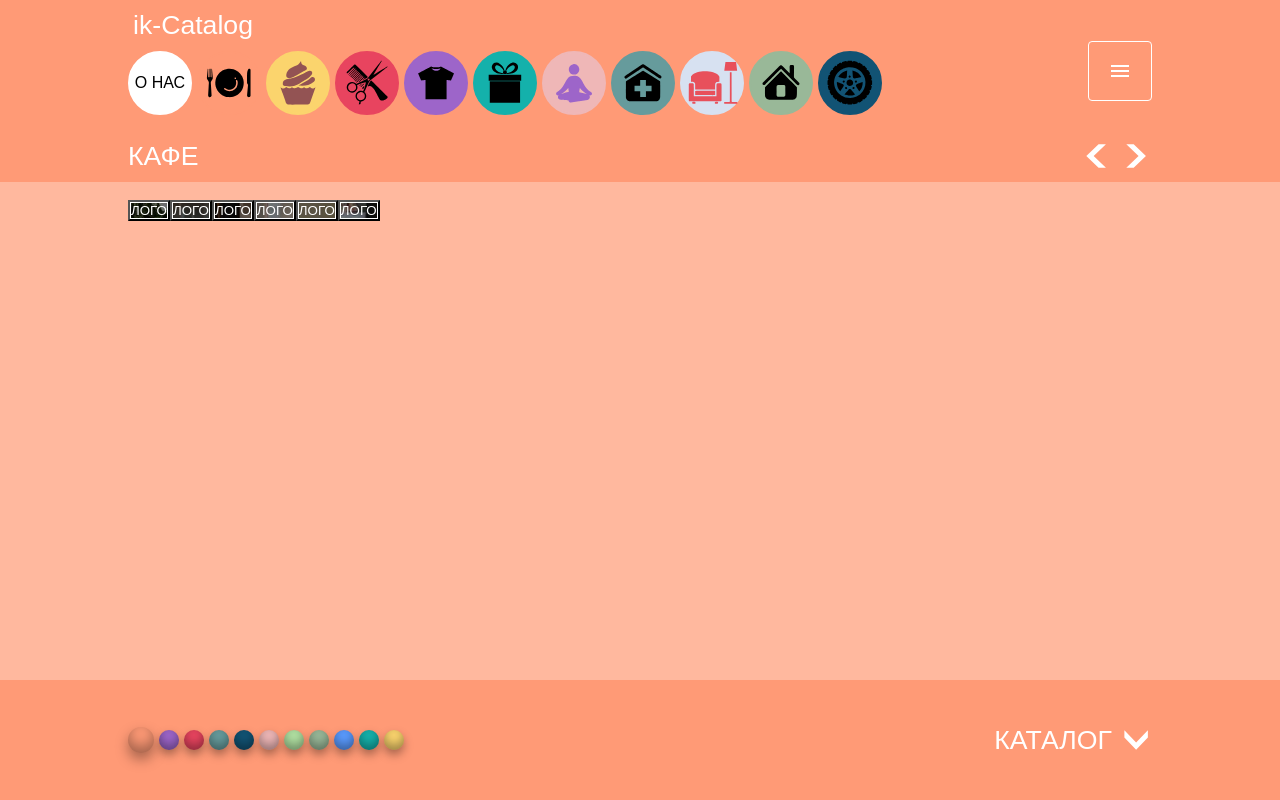
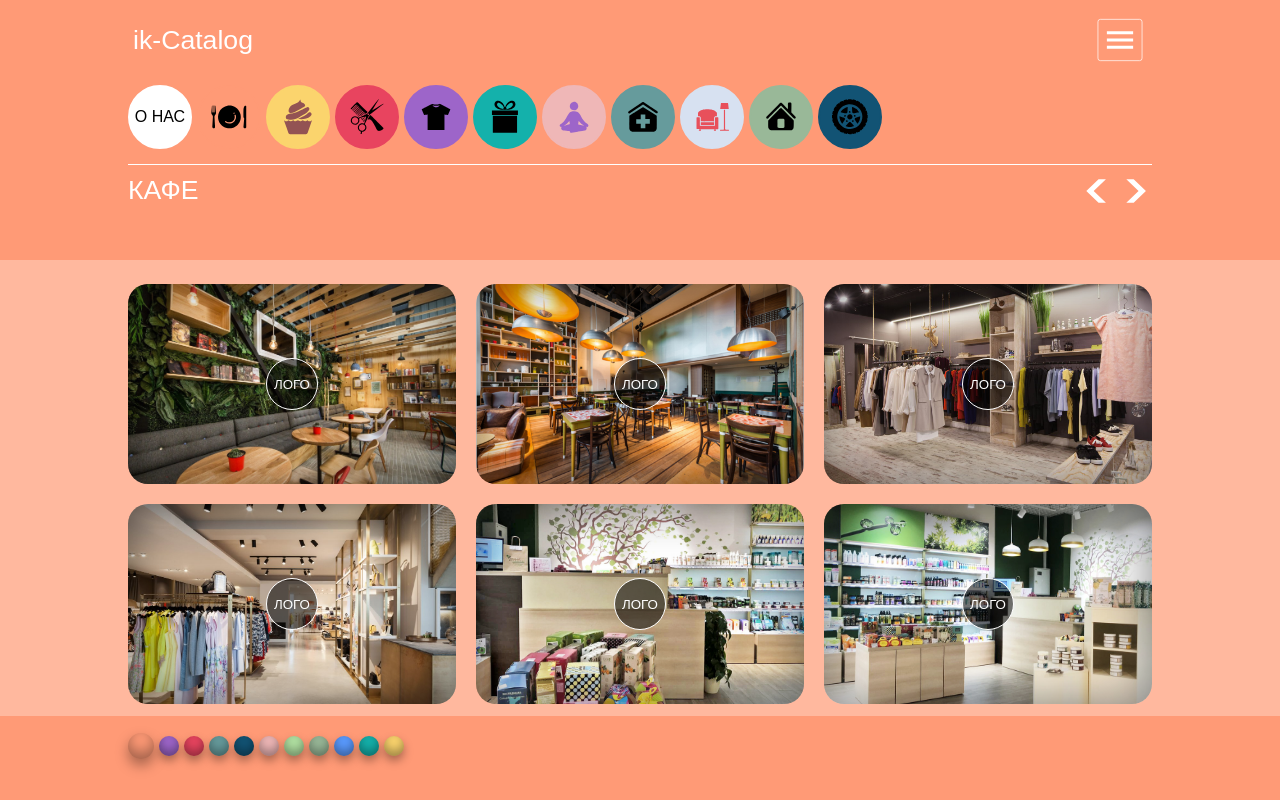
Before and after one commit to Nacretion/ik, a React (Create React App) app: page / in a window 1280 px wide. Built offline with nearby package versions, Linux system fonts and the light colour scheme; some icons are missing.

Commit message:
style rewriting v.2

```diff
--- a/package.json
+++ b/package.json
@@ -1,6 +1,6 @@
 {
   "name": "ik",
-  "version": "0.5.1",
+  "version": "0.5.2",
   "private": true,
   "dependencies": {
     "@emotion/react": "^11.9.0",
--- a/public/index.html
+++ b/public/index.html
@@ -6,9 +6,9 @@
     <meta name="theme-color" content="#000000" />
     <meta
       name="description"
-      content="ik.Market"
+      content="ik.Catalog"
     />
-    <title>ik-Market</title>
+    <title>ik-Catalog</title>
   </head>
   <body>
     <div id="root"></div>
--- a/src/components/StoriesContainer.jsx
+++ b/src/components/StoriesContainer.jsx
@@ -11,7 +11,7 @@ import {ReactComponent as RepairIcon} from "../svg/circles/repair.svg";
 import {ReactComponent as EstateIcon} from "../svg/circles/estate.svg";
 import {ReactComponent as AutoIcon} from "../svg/circles/auto.svg";
 import {stories} from "../consts/consts";
-import classes from "./models/StoriesContainer.module.css"
+import classes from "./models/StoriesContainer.module.scss"
 import Stories from "stories-react";
 
 const StoriesContainer = ({modalOpen, handleModalOpen, handleModalClose, handleStoriesEnd}) => {
@@ -61,7 +61,7 @@ const StoriesContainer = ({modalOpen, handleModalOpen, handleModalClose, handleS
                 <ClinicIcon className={classes.svg}/>
             </div>
             <div style={{backgroundColor: "#D7E1F1", border: "2px solid #D7E1F1"}} className={classes.circleButton}>
-                <RepairIcon style={{fill: "#E8505B"}} className="svg"/>
+                <RepairIcon style={{fill: "#E8505B"}} className={classes.svg}/>
             </div>
             <div style={{backgroundColor: "#99B898", border: "2px solid #99B898"}} className={classes.circleButton}>
                 <EstateIcon className={classes.svg}/>
--- a/src/components/models/StoriesContainer.module.css
+++ /dev/null
@@ -1,25 +0,0 @@
-
-.buttonsInner::-webkit-scrollbar {
-    display: none;
-}
-.buttonsInner {
-    display: flex;
-    overflow-x: auto;
-    width: 70vw;
-    min-width: 50vw;
-    padding: 10px 0;
-    gap: 5px;
-}
-.circleButton {
-    border-radius: 100%;
-    width: 60px;
-    height: 60px;
-    display: flex;
-    justify-content: center;
-    align-items: center;
-}
-
-.svg {
-    width: 50px;
-    height: 50px;
-}
--- /dev/null
+++ b/src/components/models/StoriesContainer.module.scss
@@ -0,0 +1,36 @@
+
+.buttonsInner::-webkit-scrollbar {
+  display: none;
+}
+
+.buttonsInner {
+  display: flex;
+  overflow-x: auto;
+  box-sizing: border-box;
+  width: 100vw;
+  padding: 15px 0;
+  gap: 5px;
+}
+
+.circleButton {
+  border-radius: 100%;
+  width: 60px;
+  min-width: 60px;
+  height: 60px;
+  display: flex;
+  justify-content: center;
+  align-items: center;
+
+  &:hover {
+    .svg {
+        height: 50px;
+        width: 50px;
+    }
+  }
+}
+
+.svg {
+  width: 40px;
+  height: 40px;
+    transition: .5s;
+}
--- a/src/consts/consts.js
+++ b/src/consts/consts.js
@@ -6,7 +6,7 @@ export const themes = [
     {heading: "Автоуслуги", backgroundColor: "#125374", color: "#ffffff"},
     {heading: "Спорт/досуг", backgroundColor: "#EFB7B7", color: "#000000"},
     {heading: "Образование", backgroundColor: "#B1E1A2", color: "#000000"},
-    {heading: "Юридические услуги", backgroundColor: "#99B898", color: "#ffffff"},
+    {heading: "Юр. услуги", backgroundColor: "#99B898", color: "#ffffff"},
     {heading: "Ремонт/быт", backgroundColor: "#5a9bff", color: "#000000"},
     {heading: "Недвижимость", backgroundColor: "#14B1AB", color: "#ffffff"},
     {heading: "Продукты", backgroundColor: "#FBD46D", color: "#000000"}
--- a/src/pages/HomePage.jsx
+++ b/src/pages/HomePage.jsx
@@ -10,7 +10,6 @@ import {useSwipeable} from 'react-swipeable';
 import {alpha, Button, Menu, MenuItem, styled} from "@mui/material";
 import StoriesContainer from "../components/StoriesContainer";
 import MenuIcon from '@mui/icons-material/Menu';
-import {RiSeparator} from "react-icons/all";
 
 const stories = [
     {
@@ -112,16 +111,13 @@ export default function HomePage(options) {
     }));
     return (
         <>
-            <header className="link-heading" style={{backgroundColor: bgColor}}>
-                <p style={{marginLeft: "5px", textTransform: "none"}} className="heading">ik-Catalog</p>
-                <div className="storiesContainer link-heading" >
-                    <StoriesContainer modalOpen={modalOpen}
-                             handleModalOpen={handleModalOpen}
-                             handleModalClose={handleModalClose}
-                             handleStoriesEnd={handleStoriesEnd}/>
+            <header style={{backgroundColor: bgColor}}>
+                <div className="linkHeading">
+                    <p style={{marginLeft: "5px", textTransform: "none"}} className="heading">ik-Catalog</p>
                     <Button
                         sx={{border: "1px solid #fff", width: "60px", height: "60px"}}
                         onClick={handleClick}
+                        id="menu"
                     ><MenuIcon style={{fill: textColor}}/></Button>
                     <StyledMenu
                         anchorEl={anchorEl}
@@ -136,33 +132,43 @@ export default function HomePage(options) {
                             setCarousel(["card1", "card3", "card2"])
                             navigate("/setup")
                         }} disableRipple>Реклама на портале</MenuItem>
+                        <MenuItem onClick={() => {
+                            navigate("/All")
+                        }} disableRipple>Каталог</MenuItem>
                         <MenuItem onClick={handleClose} disableRipple>Наши услуги</MenuItem>
                         {/*<MenuItem onClick={handleClose} disableRipple>Город</MenuItem>*/}
                     </StyledMenu>
                 </div>
-                <RiSeparator/>
-                <div className="link-heading">
+
+                <div className="storiesContainer" >
+                    <StoriesContainer modalOpen={modalOpen}
+                             handleModalOpen={handleModalOpen}
+                             handleModalClose={handleModalClose}
+                             handleStoriesEnd={handleStoriesEnd}/>
+                </div>
+                <div className="linkHeading" id="mainHeading">
                     <p className="heading">{heading}</p>
                     <NavArrows/>
                 </div>
             </header>
             <main style={{backgroundColor: (bgColor + "B3")}}>
                 <div {...handlers}
-                     className="cards-inner">
-                    {cards[currentTheme].slice(indexes[0], indexes[1]).map(({image}) => (
+                     className="cardWrapper">
+                    {cards[currentTheme].map(({image}) => (
                         <button
                             key={image}
                             style={{
                                 background: image,
+                                backgroundSize: "cover",
                                 transform: rotated? "scaleX(-1)": ""
                             }}
-                            className="card card-cafe" onClick={()=> {setRotated(!rotated)}}>
+                            className="card" onClick={()=> {setRotated(!rotated)}}>
                             <div style={{
                                 border: "1px solid #fff",
                                 color: "rgb(255,255,255)",
                                 backgroundColor: "rgba(0,0,0,0.54)",
                                 textTransform: "uppercase"
-                            }} className="circle-button">Лого
+                            }} className="circleButton">Лого
                             </div>
                         </button>
                     ))}
@@ -171,19 +177,7 @@ export default function HomePage(options) {
             </main>
             <footer style={{backgroundColor: bgColor}}>
                 <NavCircles textColor={textColor} setCurrentTheme={setCurrentTheme}/>
-                <div className="arrow-inner link" onClick={() => navigate("/all")}>
-                    <p className="heading">Каталог</p>
-                    <ArrowBottom
-                        style={textColor === "#ffffff" ? {
-                            filter: "invert(100%) sepia(99%) saturate(0%) hue-rotate(282deg) brightness(113%) contrast(100%)",
-                            transition: "1s"
-                        } : {
-                            filter: "invert(0%) sepia(62%) saturate(16%) hue-rotate(267deg) brightness(86%) contrast(100%)",
-                            transition: "1s"
-                        }
-                        }
-                        className="arrow"/>
-                </div>
+
             </footer>
         </>
     );
--- a/src/styles/App.scss
+++ b/src/styles/App.scss
@@ -2,58 +2,56 @@
   margin: 0;
   padding: 0;
 }
+
 .App {
   display: flex;
   font-family: "Gotham Pro", sans-serif;
   max-height: 100vh;
-  overflow-y: hidden;
+  overflow: hidden;
 }
+
 .heading {
   text-transform: uppercase;
   font-size: 20pt;
 }
 
-.link-heading {
+.linkHeading {
   display: flex;
+  align-items: center;
   justify-content: space-between;
 }
 
 header, footer {
   display: flex;
-  position: fixed;
   justify-content: space-between;
-  left: 0;
-  right: 0;
   z-index: 10;
   padding: 10px 10vw;
   height: fit-content;
 }
 
 header {
-  top: 0;
   flex-direction: column;
+  justify-content: left;
+  height: 30vh;
+  #mainHeading {
+    border-top: 1px solid #fff;
+    padding-top: 10px;
+  }
 }
 
 main {
-  position: relative;
-  padding: 25vh 10vw 15vh 10vw;
-  overflow-y: auto;
-  min-height: 100vh;
-  background-color: #ffffffB3;
-  left: 0;
-  right: 0;
-  box-sizing:border-box;
-
-  .link-heading {
-    margin: 10px 0;
-  }
+  display: flex;
+  align-items: center;
+  height: 53vh;
+  padding: 2vh 8vw;
 }
 
 footer {
-  height: 100px;
+  height: 5vh;
+  padding-bottom: 5vh;
   align-items: center;
-  bottom: 0;
 }
+
 .arrow-inner {
   display: flex;
   align-items: center;
@@ -63,8 +61,97 @@ footer {
 
 .arrow {
   height: 30px;
+  cursor: pointer;
 }
 
-.storiesContainer {
+.cardWrapper {
+  box-sizing: border-box;
+  display: grid;
+  grid-template-columns: repeat(3, 1fr);
+  gap: 20px;
+  height: 55vh;
+  overflow-y: auto;
+  padding: 2vh 2vw;
+  width: 100%;
+
+  .card {
+    height: 200px;
+    box-shadow: 0 0 50px #00000080 inset;
+    border: none;
+    transition: all .5s;
+    &:hover{
+      box-shadow: 0 0 50px #000000 inset;
+    }
+  }
+}
+
+.card {
   display: flex;
+  align-items: center;
+  justify-content: center;
+
+  border-radius: 20px;
+  transition: .5s;
+
+  .circleButton {
+    display: flex;
+    align-items: center;
+    justify-content: center;
+  }
 }
+
+.circleButton {
+  border-radius: 100%;
+  height: 50px;
+  width: 50px;
+}
+
+#menu {
+  transform: scale(.7);
+  border: 1px solid #fff;
+  svg {
+    height: 50px;
+    width: 50px;
+  }
+}
+
+
+@media screen and (min-width: 1400px){
+  header {
+    height: 22vh;
+  }
+  main {
+    height: 61vh;
+  }
+}
+
+@media screen and (max-width: 900px) {
+  header {
+    padding: 10px;
+    height: 26vh;
+    .linkHeading {
+      margin-top: auto;
+    }
+  }
+  footer {
+    padding: 20px;
+    height: 15vh;
+    flex-direction: column;
+    p {
+      margin-top: 10px;
+    }
+  }
+  main {
+    height: 58vh;
+    padding: 10px 5px;
+  }
+  .cardWrapper {
+    padding: 5vw;
+    grid-template-columns: 1fr 1fr;
+    gap: 10px;
+    .card {
+      height: 35vh;
+    }
+  }
+
+}
--- a/src/styles/rootScrollBar.css
+++ b/src/styles/rootScrollBar.css
@@ -9,3 +9,15 @@ html::-webkit-scrollbar-track {
     -webkit-box-shadow: 5px 5px 5px -5px rgba(34, 60, 80, 0.2) inset;
     background-color: #f9f9fd;
 }
+
+.cardWrapper::-webkit-scrollbar {
+    width: 3px;
+    background-color: #ffffff20;
+}
+.cardWrapper::-webkit-scrollbar-thumb {
+    background-color: #fff;
+}
+.cardWrapper::-webkit-scrollbar-track {
+    -webkit-box-shadow: 5px 5px 5px -5px rgba(34, 60, 80, 0.2) inset;
+    background-color: #ffffff20;
+}
```
Also changed, not shown: src/App.js (+3 -11 lines), src/pages/Setup.jsx (+4 -4 lines).
